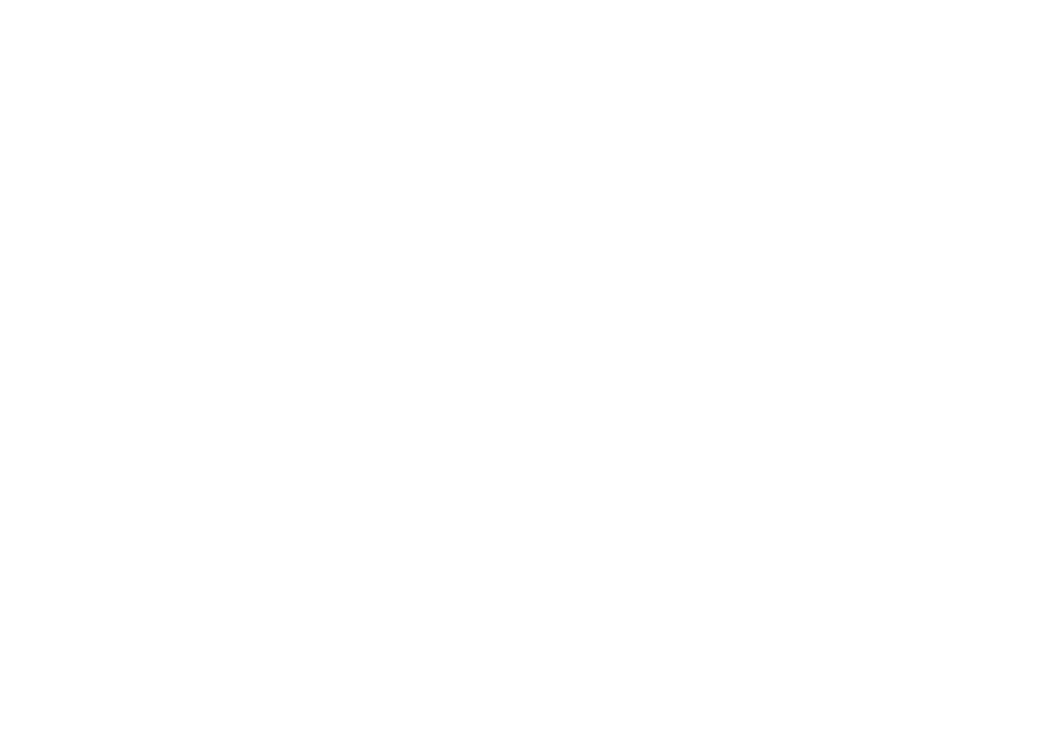
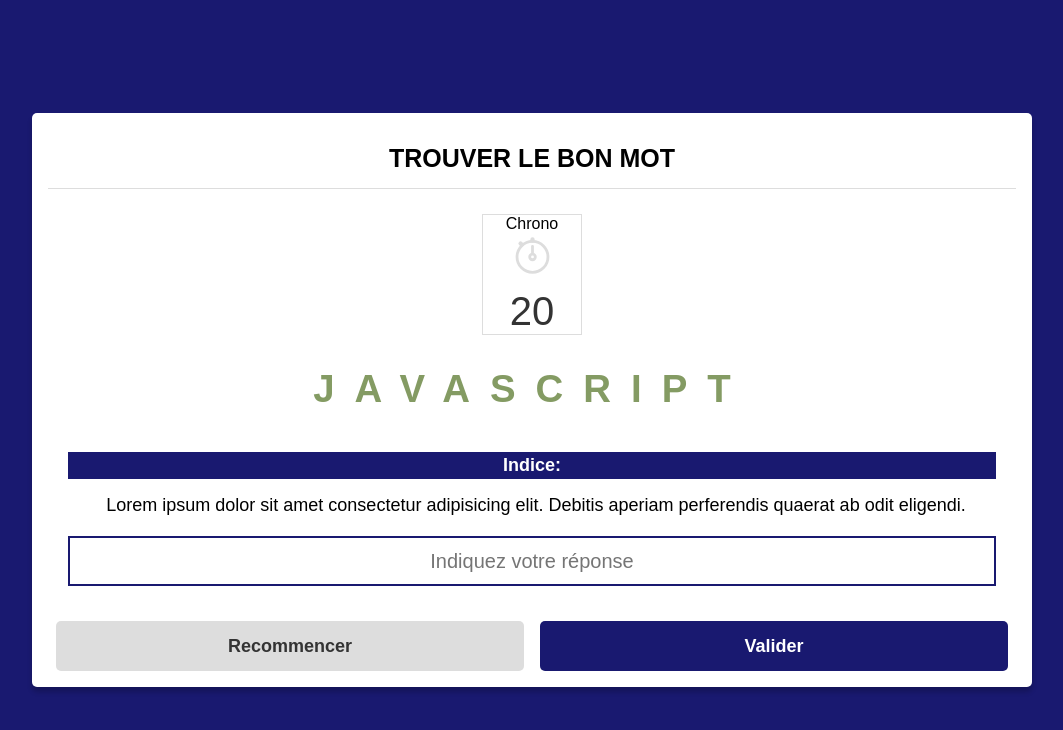
Before and after one commit to Babanlpz/Wordsgame, a plain HTML site: page index.html in a window 1280 px wide. Shown: the whole page, without its empty margins (108-1171 px from the left). Drawn offline with nearby package versions, Linux system fonts and the light colour scheme.

Commit message:
FEAT html + css

```diff
--- a/index.html
+++ b/index.html
@@ -5,10 +5,45 @@
   <meta charset="UTF-8">
   <meta name="viewport" content="width=device-width, initial-scale=1.0">
   <title>Document</title>
+  <link rel="stylesheet" href="style.css">
+  <script type="module" src="https://unpkg.com/ionicons@7.1.0/dist/ionicons/ionicons.esm.js" defer></script>
+  <script nomodule src="https://unpkg.com/ionicons@7.1.0/dist/ionicons/ionicons.js" defer></script>
+  <script src="app.js" defer></script>
 </head>
 
 <body>
 
+
+  <div class="container">
+    <h2>Trouver le bon mot</h2>
+
+    <div class="content">
+      <div class="chrono">
+        <div class="chrono-header">Chrono</div>
+        <div class="chrono-img"><ion-icon name="stopwatch-outline"></ion-icon></div>
+        <div class="chrono-content">20</div>
+      </div>
+      <p class="mot">Javascript</p>
+      <div class="infos">
+        <p class="indice"><span class="indice-label">Indice:</span> <span class="indice-content">Lorem ipsum dolor sit
+            amet consectetur adipisicing elit. Debitis aperiam perferendis quaerat ab odit eligendi.</span></p>
+      </div>
+
+      <input type="text" placeholder="Indiquez votre réponse">
+    </div>
+
+
+    <div class="buttons">
+      <button class="refresh">Recommencer</button>
+      <button class="valide">Valider</button>
+    </div>
+
+    <div class="score"></div>
+  </div>
+
+
+
+
 </body>
 
 </html>
--- a/style.css
+++ b/style.css
@@ -0,0 +1,163 @@
+*,
+::before,
+::after {
+  box-sizing: border-box;
+  margin: 0;
+  padding: 0;
+  font-family: Arial, Helvetica, sans-serif;
+  --pre: midnightblue;
+}
+
+body {
+  min-height: 100vh;
+  display: grid;
+  place-items: center;
+  background-color: var(--pre);
+  padding: 0 1rem;
+}
+
+.container {
+  width: 100%;
+  max-width: 1000px;
+  background: #fff;
+  border-radius: 5px;
+  box-shadow: 0 5px 5px rgba(0, 0, 0, 0.2);
+  padding: 1rem;
+}
+
+.container h2 {
+  font-weight: 700;
+  font-size: 25px;
+  padding: 15px 18px;
+  border-bottom: 1px solid #ddd;
+  text-transform: uppercase;
+  text-align: center;
+}
+
+.container .content {
+  margin: 25px 20px 35px;
+}
+
+.content .chrono {
+  width: 100px;
+  text-align: center;
+  border: 1px solid #ddd;
+  margin: 0 auto;
+  margin-bottom: 2rem;
+}
+
+.chrono .chrono-img {
+  font-size: 45px;
+  color: #ddd;
+  animation: chronoAnim 1s linear infinite;
+}
+
+@keyframes chronoAnim {
+  0% {
+    color: #ddd;
+  }
+  100% {
+    color: var(--pre);
+  }
+}
+
+.chrono .chrono-content {
+  font-size: 40px;
+  color: #333;
+}
+
+.content .mot {
+  font-size: clamp(30px, 3vw, 60px);
+  text-align: center;
+  text-transform: uppercase;
+  font-weight: 900;
+  color: #849b63;
+  letter-spacing: 20px;
+}
+
+.content .infos {
+  margin: 25px 0 20px;
+}
+
+.infos p {
+  font-size: 18px;
+  margin: 20px 0;
+  display: flex;
+  text-align: center;
+  flex-direction: column;
+}
+
+.indice-label {
+  background: var(--pre);
+  color: #fff;
+  font-weight: bold;
+  padding: 0.2rem;
+  margin: 1rem 0;
+}
+
+.indice-content {
+  margin-left: 0.5rem;
+}
+
+.content input {
+  width: 100%;
+  height: 50px;
+  outline: none;
+  border: 2px solid var(--pre);
+  color: #333;
+  padding: 1rem;
+  font-size: 20px;
+  text-align: center;
+}
+
+.buttons {
+  margin-top: 2rem;
+  display: flex;
+  justify-content: center;
+  align-items: center;
+}
+
+.buttons button {
+  border: none;
+  outline: none;
+  width: 100%;
+  height: 50px;
+  margin: 0 0.5rem;
+  font-size: 18px;
+  font-weight: bold;
+  border-radius: 5px;
+  cursor: pointer;
+  transition: background 0.2s ease-in-out;
+}
+
+.refresh {
+  background: #ddd;
+  color: #333;
+}
+
+.refresh:hover {
+  background: #000;
+  color: #fff;
+}
+
+.valide {
+  background: var(--pre);
+  color: #fff;
+}
+
+.valide:hover {
+  background: rgb(117, 117, 228);
+}
+
+.score {
+  width: 100%;
+  height: 80px;
+  background: #333;
+  color: #fff;
+  text-align: center;
+  line-height: 80px;
+  font-weight: bold;
+  font-size: 20px;
+  margin-top: 1rem;
+  display: none;
+}
```
